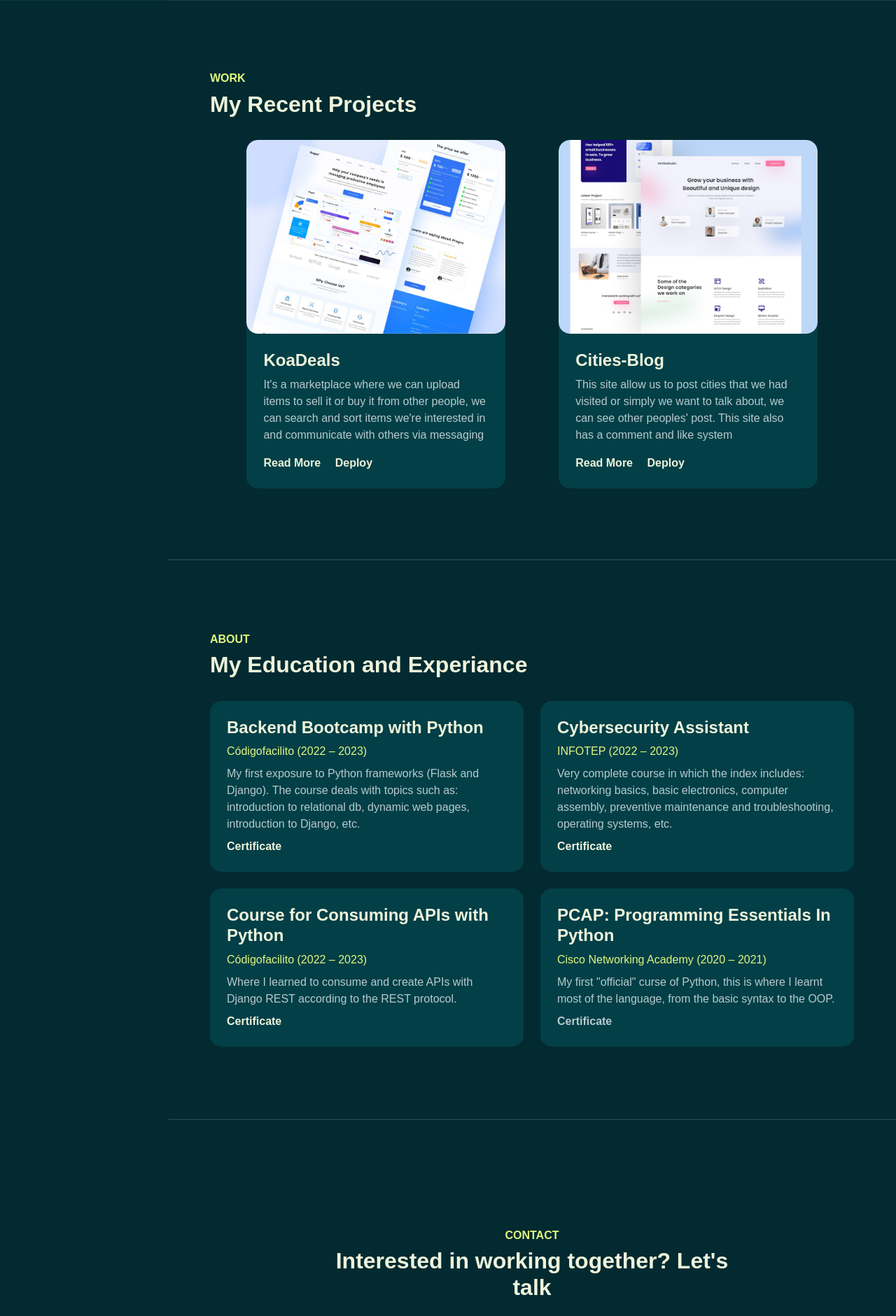
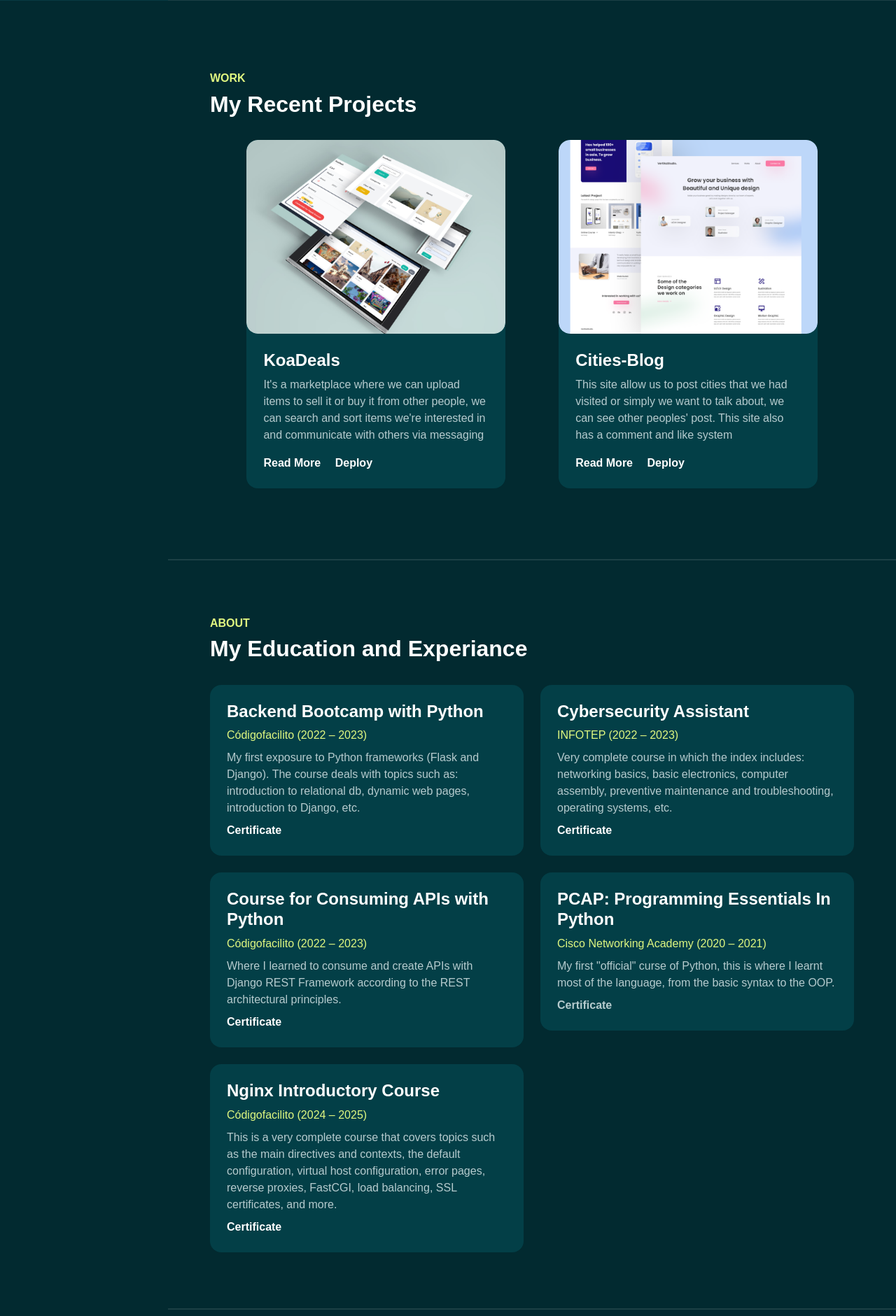
Before and after one commit to JoseContrerasP/portfolio, a Django app: page / in a window 1280 px wide. Shown: the part 799-2680 px from the top of the page at 70% size. Run offline with Django 4.2, Linux system fonts and the light colour scheme; some web fonts are replaced.

Commit message:
Refactor email sending logic; update styles and content
- Replaced 'django.core.mail.send_mail' with 'EmailMessage'
- Added dotenv for environment variable management
- Updated About section with NGINX course info
- Changed CV file (cv-josecontreras)
- Adjusted main font color
- Updated Koadeals mockup image
- Removed some unused Render config

```diff
--- a/core/templates/core/index.html
+++ b/core/templates/core/index.html
@@ -6,7 +6,7 @@
   <nav class="navbar navbar-expand-lg navbar-dark fixed-top">
     <div class="container flex-lg-column">
 
-      <div class="navbar-brand mx-lg-auto mb-lg-4" href="#">
+      <div class="navbar-brand mx-lg-auto mb-lg-4">
           <span class="h3 fw-bold d-block d-lg-none">José Contreras</span>
           <img src="{% static 'core/images_p/jose_ft.jpeg' %}" alt="" class="d-none d-lg-block rounded-circle">
       </div>
@@ -97,7 +97,7 @@
             <div class="col-lg-5 col-md-6" data-aos="fade-up">
               <div class="card-custom rounded-4 bg-base shadow-effect">
                 <div class="card-custom-image rounded-4">
-                  <img src="{% static 'core/images_p/project-1.jpg' %}" class="rounded-4" alt="">
+                  <img src="{% static 'core/images_p/isometric-web-pages-mockup.png' %}" class="rounded-4" alt="">
                 </div>
                 <div class="card-custom-content p-4">
                   <h4>KoaDeals</h4>
@@ -152,7 +152,7 @@
             <!-- <h3 class="mb-4" data-aos="fade-up" data-aos-delay="300">Education</h3> -->
             <div class="row gy-4">
 
-              <div class="col-6" data-aos="fade-up" data-aos-delay="300">
+              <div class="col-md-6 col-12" data-aos="fade-up" data-aos-delay="300">
                 <div class="bg-base p-4 rounded-4 shadow-effect">
                   <h4>Backend Bootcamp with Python</h4>
                   <p class="text-brand mb-2">Códigofacilito (2022 – 2023)</p>
@@ -162,7 +162,7 @@
                 </div>
               </div>
 
-              <div class="col-6" data-aos="fade-up" data-aos-delay="600">
+              <div class="col-md-6 col-12" data-aos="fade-up" data-aos-delay="600">
                 <div class="bg-base p-4 rounded-4 shadow-effect">
                   <h4>Cybersecurity Assistant</h4>
                   <p class="text-brand mb-2">INFOTEP (2022 – 2023)</p>
@@ -172,23 +172,34 @@
                 </div>
               </div>
 
-              <div class="col-6" data-aos="fade-up" data-aos-delay="300">
+              <div class="col-md-6 col-12" data-aos="fade-up" data-aos-delay="300">
                 <div class="bg-base p-4 rounded-4 shadow-effect">
                   <h4>Course for Consuming APIs with Python</h4>
                   <p class="text-brand mb-2">Códigofacilito (2022 – 2023)</p>
-                  <p class="mb-2">Where I learned to consume and create APIs with Django REST according to the REST protocol.</p>
+                  <p class="mb-2">Where I learned to consume and create APIs with Django REST Framework according to the REST architectural principles.</p>
 
                   <a href="{% static 'core/documents/Certificado - Curso para consumir APIs con Python.pdf' %}" class="link-custom" target="_blank">Certificate</a>
                 </div>
               </div>
 
-              <div class="col-6" data-aos="fade-up" data-aos-delay="600">
+              <div class="col-md-6 col-12" data-aos="fade-up" data-aos-delay="600">
                 <div class="bg-base p-4 rounded-4 shadow-effect">
                   <h4>PCAP: Programming Essentials In Python</h4>
                   <p class="text-brand mb-2">Cisco Networking Academy (2020 – 2021)</p>
                   <p class="mb-2">My first "official" curse of Python, this is where I learnt most of the language, from the basic syntax to the OOP.</p>
 
                   <p class="link-custom-disable mb-0">Certificate</p>
+                </div>
+              </div>
+
+              <div class="col-md-6 col-12" data-aos="fade-up" data-aos-delay="300">
+                <div class="bg-base p-4 rounded-4 shadow-effect">
+                  <h4>Nginx Introductory Course</h4>
+                  <p class="text-brand mb-2">Códigofacilito (2024 – 2025)</p>
+                  <p class="mb-2">This is a very complete course that covers topics such as the main directives and contexts, the default configuration, virtual host configuration, error pages, reverse proxies, FastCGI, load balancing, SSL certificates, and more.</p>
+
+
+                  <a href="{% static 'core/documents/Certificado - Curso de introducción a Nginx.pdf' %}" class="link-custom" target="_blank">Certificate</a>
                 </div>
               </div>
 
@@ -237,9 +248,6 @@
                   <button type="submit" class="btn btn-brand">Contact me</button>
                 </div>
               </form>
-
-              <!-- <a href="https://formsubmit.co/el/regowa" target="_blank">Email Me</a> -->
-
             </div>
 
           </div>
--- a/core/views.py
+++ b/core/views.py
@@ -1,24 +1,24 @@
 from django.shortcuts import render, redirect
-from django.core.mail import send_mail
+from django.core.mail import EmailMessage
 
 
 def index(request):
     if request.method == "POST":
         name = request.POST["name"]
-        email = request.POST["email"]
+        sender = (request.POST["email"],)
         subject = request.POST["subject"]
         message = request.POST["message"]
-        receiver = [
-            "jose.contreras.p25@gmail.com",
-        ]
+        receiver = ("jose.contreras.p25@gmail.com",)
 
-        send_mail(
-            subject,
-            message,
-            email,
-            receiver,
-            fail_silently=False,
+        email = EmailMessage(
+            subject=subject,
+            body=message,
+            from_email=receiver[0],
+            to=receiver,
+            reply_to=sender
         )
+
+        email.send()
 
         return redirect("contact_success")
 
--- a/static/style.css
+++ b/static/css/style.css
@@ -1,6 +1,6 @@
 :root {
 	--color-body: #b6cbce;
-	--color-heading: #eef3db;
+	--color-heading: #ffff;
 	--color-base: #033f47;
 	--color-base2:#022a30;
 	--color-brand: #e0f780;
--- a/templates/base.html
+++ b/templates/base.html
@@ -25,7 +25,7 @@
     <script src="https://unpkg.com/aos@2.3.1/dist/aos.js"></script>
 
     {# static files #}
-    <link rel="stylesheet" href="{% static 'style.css' %}">
+    <link rel="stylesheet" href="{% static 'css/style.css' %}">
 
     <!-- Google fonts -->
     <link rel="preconnect" href="https://fonts.googleapis.com">
@@ -42,7 +42,7 @@
 
 <script src="https://cdn.jsdelivr.net/npm/bootstrap@5.2.3/dist/js/bootstrap.bundle.min.js" integrity="sha384-kenU1KFdBIe4zVF0s0G1M5b4hcpxyD9F7jL+jjXkk+Q2h455rYXK/7HAuoJl+0I4" crossorigin="anonymous"></script>
 
-<script src="{% static 'main.js' %}"></script>
+<script src="{% static 'js/main.js' %}"></script>
 </body>
 
 </html>
```
Also changed, not shown: portfolio/settings.py (+9 -20 lines), static/core/images_p/isometric-web-pages-mockup.png (added), static/js/main.js (renamed from static/main.js), 2 other files.
